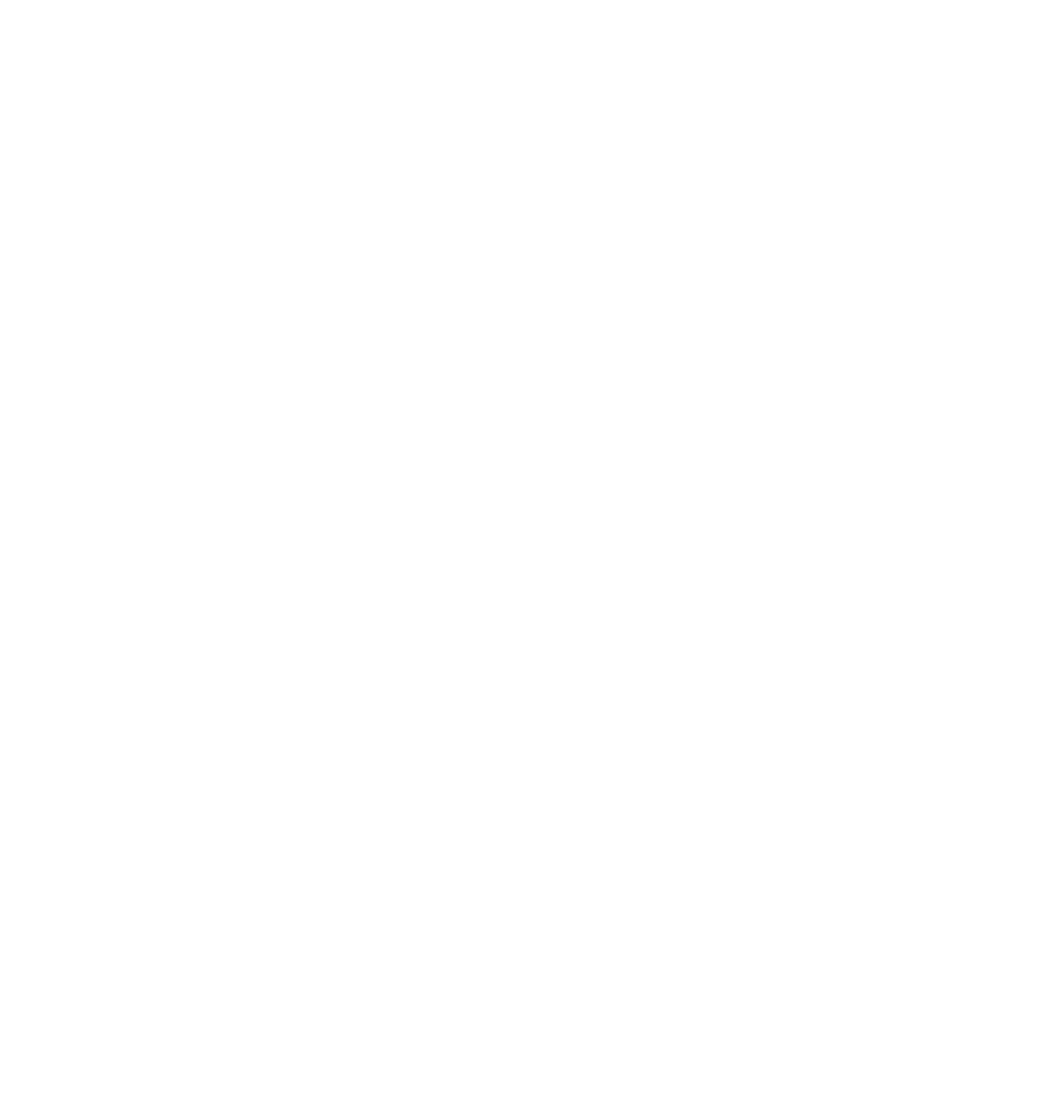
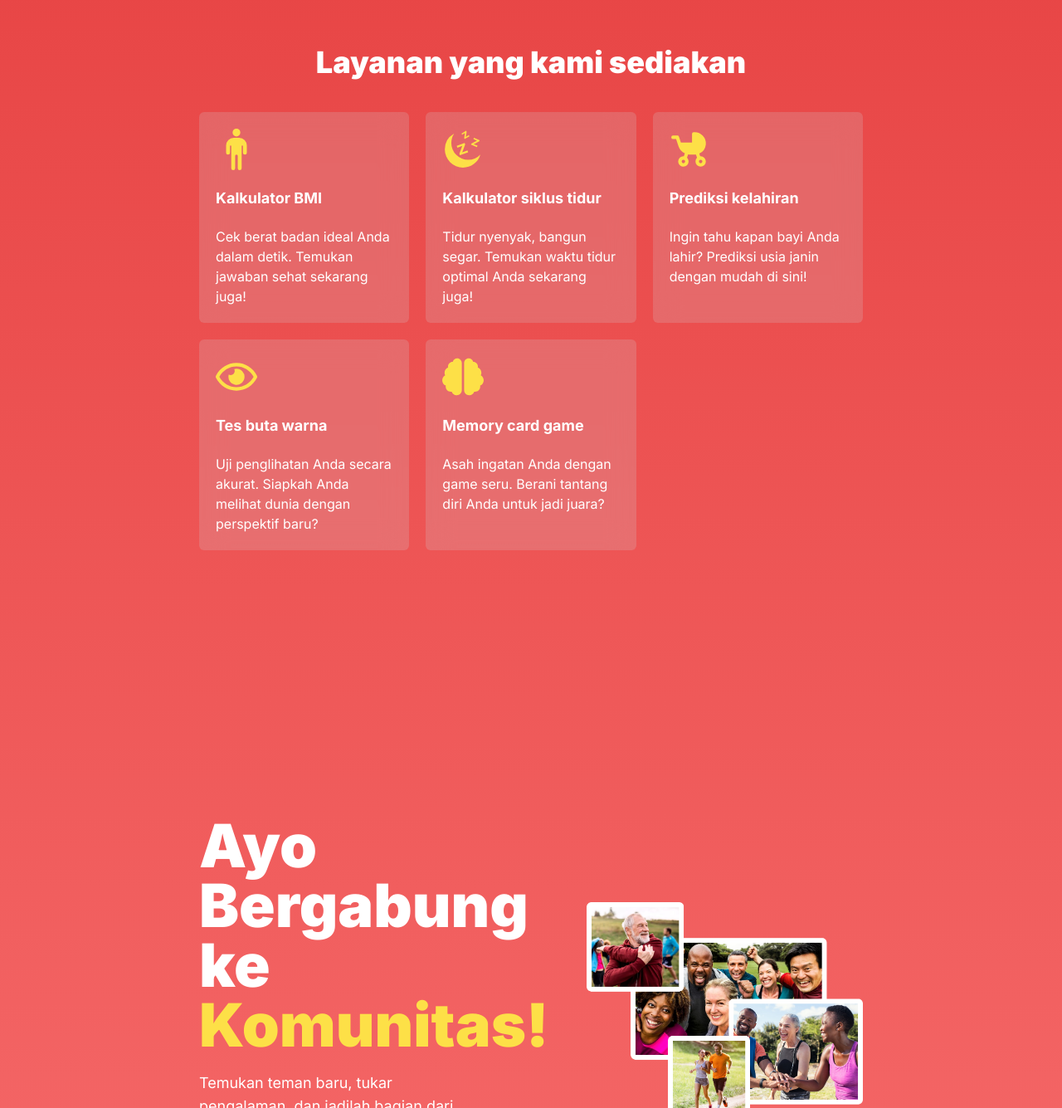
Before and after one commit to patradinata/Website-kesehatan, a React (Vite) app: page / in a window 1280 px wide. Shown: the part 1465-2800 px from the top of the page at 83% size. Before the commit the page ends 1304 px from the top, so only its background shows below. Built offline with nearby package versions, Linux system fonts and the light colour scheme.

Commit message:
feat : finished home page for desktop size

```diff
--- a/src/Home.jsx
+++ b/src/Home.jsx
@@ -3,11 +3,64 @@
 import { TypeAnimation } from "react-type-animation";
 import { BsX } from "react-icons/bs";
 import { IoIosArrowDropup } from "react-icons/io";
+import { BsPersonStanding } from "react-icons/bs";
+import { GiNightSleep } from "react-icons/gi";
+import { TbBabyCarriageFilled } from "react-icons/tb";
+import { FaRegEye } from "react-icons/fa";
+import { FaBrain } from "react-icons/fa";
 import Header from "./components/Header";
 
 const Home = () => {
   const [promoStatus, setPromoStatus] = useState(true);
   const [toTopActive, toTopStatus] = useState(false);
+
+  const dataLayanan = [
+    {
+      targetCard: "/kalkulatorbmi",
+      iconCard: (
+        <BsPersonStanding className="text-yellow-300 w-[50px] h-[50px] rounded-md" />
+      ),
+      namaCard: "Kalkulator BMI",
+      deskripsiCard:
+        "Cek berat badan ideal Anda dalam detik. Temukan jawaban sehat sekarang juga!",
+    },
+    {
+      targetCard: "/kalkulatorsiklustidur",
+      iconCard: (
+        <GiNightSleep className="text-yellow-300 w-[50px] h-[50px] rounded-md" />
+      ),
+      namaCard: "Kalkulator siklus tidur",
+      deskripsiCard:
+        "Tidur nyenyak, bangun segar. Temukan waktu tidur optimal Anda sekarang juga!",
+    },
+    {
+      targetCard: "/prediksikelahiran",
+      iconCard: (
+        <TbBabyCarriageFilled className="text-yellow-300 w-[50px] h-[50px] rounded-md" />
+      ),
+      namaCard: "Prediksi kelahiran",
+      deskripsiCard:
+        "Ingin tahu kapan bayi Anda lahir? Prediksi usia janin dengan mudah di sini!",
+    },
+    {
+      targetCard: "/tesbutawarna",
+      iconCard: (
+        <FaRegEye className="text-yellow-300 w-[50px] h-[50px] rounded-md" />
+      ),
+      namaCard: "Tes buta warna",
+      deskripsiCard:
+        "Uji penglihatan Anda secara akurat. Siapkah Anda melihat dunia dengan perspektif baru?",
+    },
+    {
+      targetCard: "/cardgame",
+      iconCard: (
+        <FaBrain className="text-yellow-300 w-[50px] h-[50px] rounded-md" />
+      ),
+      namaCard: "Memory card game",
+      deskripsiCard:
+        "Asah ingatan Anda dengan game seru. Berani tantang diri Anda untuk jadi juara?",
+    },
+  ];
 
   window.addEventListener("scroll", () => {
     window.scrollY >= 100 ? toTopStatus(true) : toTopStatus(false);
@@ -15,7 +68,10 @@
 
   return (
     <>
-      <div id="home" className="w-full h-full bg-gradient-to-b from-red-600 to-red-400">
+      <div
+        id="home"
+        className="w-full h-full bg-gradient-to-b from-red-600 to-red-400"
+      >
         {promoStatus == true ? (
           <div className="w-full bg-gradient-to-r from-yellow-400 to-yellow-500  py-2 es:px-1 flex flex-row justify-around items-center">
             <div></div>
@@ -58,12 +114,12 @@
         </div>
         <div
           id="tujuan"
-          className="grid grid-cols-12 items-center text-white py-40"
+          className="grid grid-cols-12 items-center text-white py-40 px-60"
         >
-          <div className="col-start-3 col-span-4 flex justify-center items-center">
+          <div className="col-span-6 flex justify-center items-center">
             <img className="relative w-full" src="/tujuanKami.png" alt="" />
           </div>
-          <div className="col-start-8 col-span-3">
+          <div className="col-start-9 col-span-4">
             <h1 className="text-5xl font-black">
               Menyejahterakan banyak orang!
             </h1>
@@ -74,9 +130,172 @@
             </p>
           </div>
         </div>
+        <div id="layanan" className="py-40 px-60">
+          <h1 className="text-white text-4xl font-black text-center">
+            Layanan yang kami sediakan
+          </h1>
+          <div className="grid grid-cols-12 gap-5 mt-10">
+            {dataLayanan.map((data, index) => (
+              <Link
+                key={index}
+                to={data.targetCard}
+                className="col-span-4 backdrop-blur-lg bg-gray-300 hover:bg-white bg-opacity-20 hover:bg-opacity-20 flex flex-col gap-y-5 p-5 rounded-md"
+              >
+                {data.iconCard}
+                <h2 className="text-lg font-bold text-white">
+                  {data.namaCard}
+                </h2>
+                <p className="text-white">{data.deskripsiCard}</p>
+              </Link>
+            ))}
+          </div>
+        </div>
+        <div
+          id="komunitas"
+          className="grid grid-cols-12 items-center py-40 px-60"
+        >
+          <div className="col-span-5 text-white">
+            <h1 className="text-7xl font-black">
+              Ayo Bergabung ke{" "}
+              <span className="text-yellow-300">Komunitas!</span>
+            </h1>
+            <p className="text-lg my-5">
+              Temukan teman baru, tukar pengalaman, dan jadilah bagian dari
+              perjalanan seru bersama komunitas kami.
+            </p>
+            <a className="bg-yellow-400 p-3 rounded-md text-lg font-bold text-zinc-700">
+              Bergabung 🚀
+            </a>
+          </div>
+          <img className="col-start-8 col-span-5" src="/komunitas.png" alt="" />
+        </div>
+        <footer className="p-5">
+          <div className="w-full grid grid-cols-12 bg-white p-10 rounded-md">
+            <div className="col-span-3 flex flex-col justify-between">
+              <div className="space-y-2">
+                <div className="flex items-center gap-x-3">
+                  <img className="w-10" src="/logo.png" alt="" />
+                  <h1 className="text-zinc-700 text-xl font-black">Vitalify</h1>
+                </div>
+                <p>
+                  Dibangun dengan hati untuk menghubungkan, menginspirasi, dan
+                  memberdayakan.
+                </p>
+              </div>
+              <p className="font-bold">© 2024 Vitalify | Joan Orlando Purba</p>
+            </div>
+            <div className="col-start-8 col-span-2">
+              <nav>
+                <ul className="space-y-5">
+                  <li>
+                    <a
+                      className="text-zinc-500 hover:text-black"
+                      href="#tujuan"
+                    >
+                      Tujuan
+                    </a>
+                  </li>
+                  <li>
+                    <a
+                      className="text-zinc-500 hover:text-black"
+                      href="#layanan"
+                    >
+                      Layanan
+                    </a>
+                  </li>
+                  <li>
+                    <a
+                      className="text-zinc-500 hover:text-black"
+                      href="#komunitas"
+                    >
+                      Komunitas
+                    </a>
+                  </li>
+                  <li>
+                    <a
+                      className="text-zinc-500 hover:text-black"
+                      target="_blank"
+                      href="https://api.whatsapp.com/send/?phone=62882000561667&text=Hai+Joan+mau+nanya+dong&type=phone_number&app_absent=0"
+                    >
+                      Kontak
+                    </a>
+                  </li>
+                </ul>
+              </nav>
+            </div>
+            <div className="col-span-2">
+              <nav>
+                <ul className="space-y-5">
+                  <li>
+                    <Link
+                      className="text-zinc-500 hover:text-black"
+                      to="/kalkulatorbmi"
+                    >
+                      Kalkulator BMI
+                    </Link>
+                  </li>
+                  <li>
+                    <Link
+                      className="text-zinc-500 hover:text-black"
+                      to="/kalkulatorsiklustidur"
+                    >
+                      Kalkulator siklus tidur
+                    </Link>
+                  </li>
+                  <li>
+                    <Link
+                      className="text-zinc-500 hover:text-black"
+                      to="/prediksikelahiran"
+                    >
+                      Prediksi kelahiran
+                    </Link>
+                  </li>
+                  <li>
+                    <Link
+                      className="text-zinc-500 hover:text-black"
+                      to="/tesbutawarna"
+                    >
+                      Tes buta warna
+                    </Link>
+                  </li>
+                  <li>
+                    <Link
+                      className="text-zinc-500 hover:text-black"
+                      to="/cardgame"
+                    >
+                      Memory card game
+                    </Link>
+                  </li>
+                </ul>
+              </nav>
+            </div>
+            <div>
+              <nav>
+                <ul className="space-y-5">
+                  <li>
+                    <Link
+                      className="text-zinc-500 hover:text-black"
+                      to="https://www.instagram.com/joanorlandopurba/"
+                    >
+                      Instagram
+                    </Link>
+                  </li>
+                  <li>
+                    <Link
+                      className="text-zinc-500 hover:text-black"
+                      to="https://www.linkedin.com/in/joanpurba/"
+                    >
+                      Linkedin
+                    </Link>
+                  </li>
+                </ul>
+              </nav>
+            </div>
+          </div>
+        </footer>
         {toTopActive ? (
           <a href="#home">
-            <IoIosArrowDropup className="fixed z-10 right-5 bottom-5 sm:right-10 sm:bottom-10 w-12 h-12 bg-white rounded-md p-2 shadow-xl text-zinc-700" />
+            <IoIosArrowDropup className="fixed z-10 right-5 bottom-5 sm:right-10 sm:bottom-10 w-12 h-12 bg-yellow-400 rounded-md p-2 shadow-xl text-zinc-700" />
           </a>
         ) : (
           <a href="#home">
--- a/src/components/Header.jsx
+++ b/src/components/Header.jsx
@@ -8,10 +8,10 @@
               <a href="#tujuan">Tujuan</a>
             </li>
             <li>
-              <a href="">Layanan</a>
+              <a href="#layanan">Layanan</a>
             </li>
             <li>
-              <a href="">Game</a>
+              <a href="#komunitas">Komunitas</a>
             </li>
             <li>
               <a target="_blank" href="https://api.whatsapp.com/send/?phone=62882000561667&text=Hai+Joan+mau+nanya+dong&type=phone_number&app_absent=0">
```
Also changed, not shown: public/komunitas.png (added).
